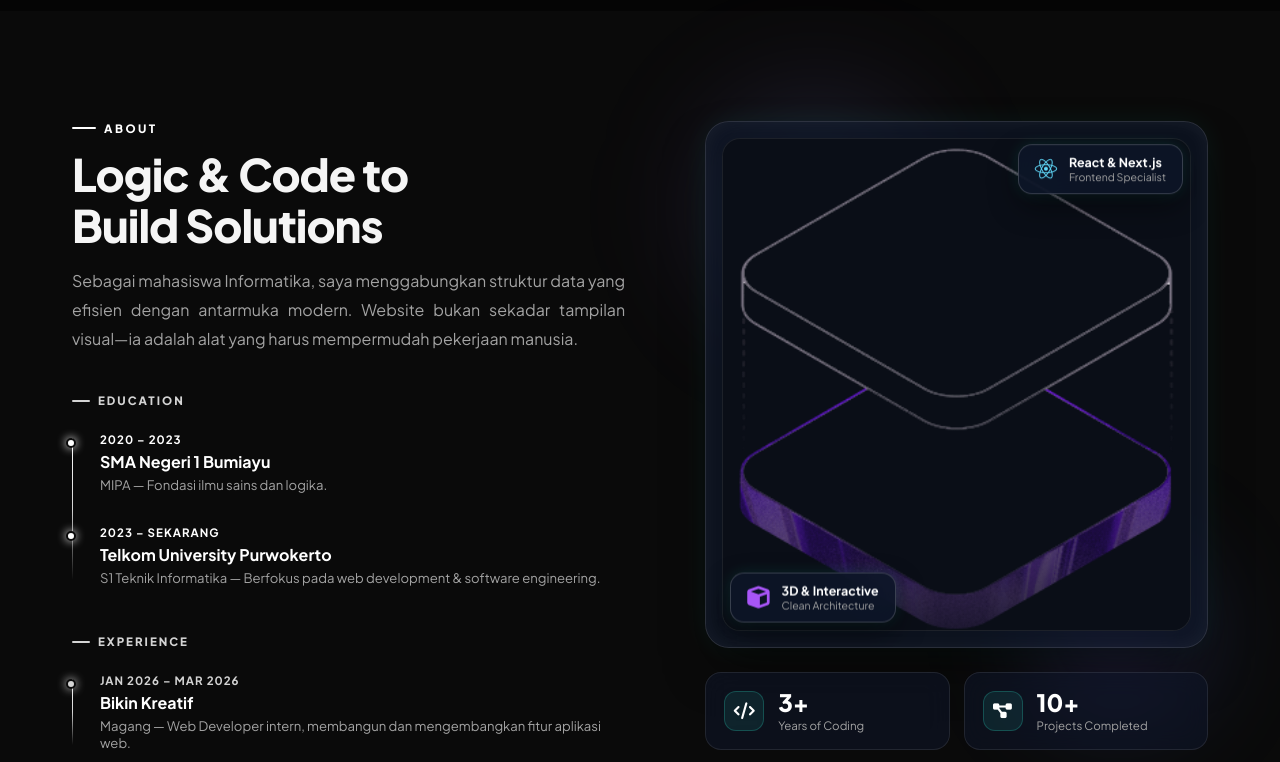
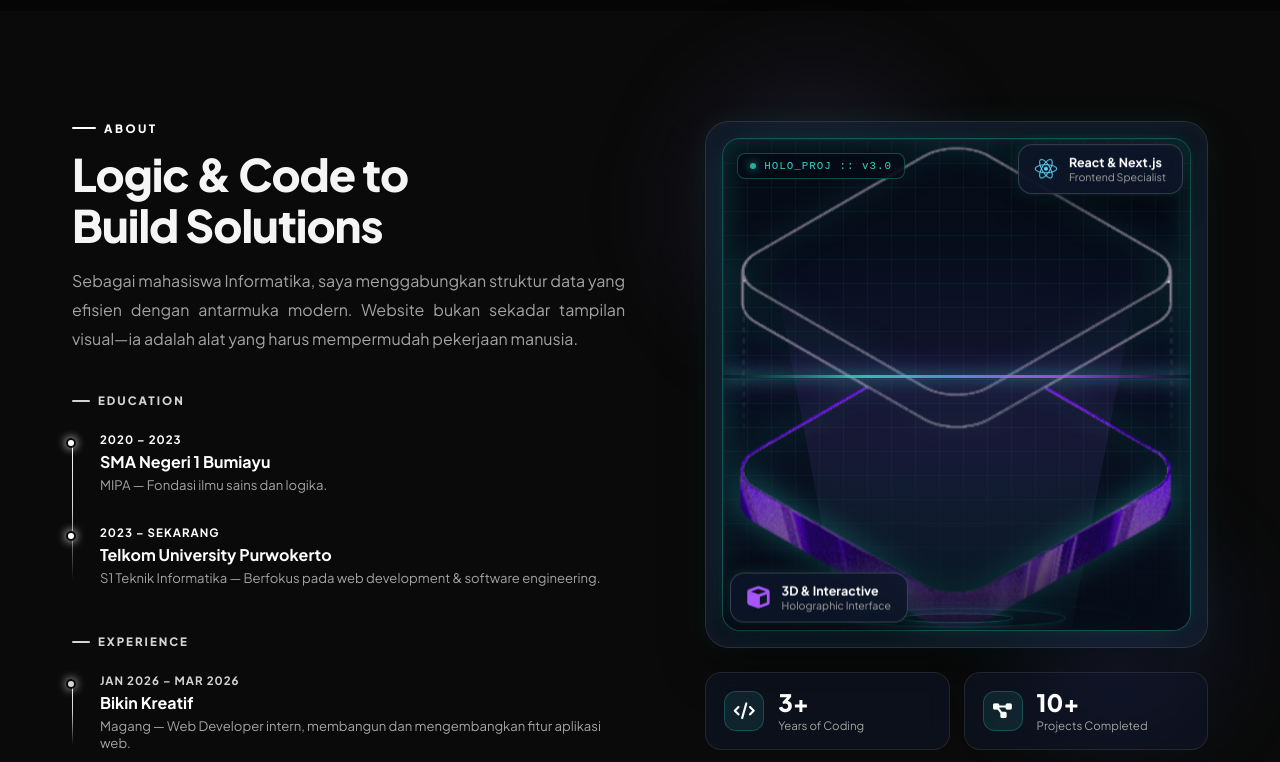
Before and after one commit to Ghilbranalf/Portfolio, a React (Vite) app: page / in a window 1280 px wide. Shown: the part 2260-3022 px from the top of the page. Built offline with nearby package versions, Linux system fonts and the light colour scheme.

Commit message:
feat: enhance 3D About card with futuristic Sci-Fi Hologram projection chamber, laser scanlines, and HUD status overlays

```diff
--- a/src/App.jsx
+++ b/src/App.jsx
@@ -621,10 +621,36 @@ function App() {
                           {/* Border Glow */}
                           <div className="card-border-glow"></div>
 
-                          {/* Main Image Layer */}
-                          <div className="about-img-wrap-3d">
-                              <img src={heroImg} alt="Ghilbran Alfaries Pryma" className="about-hero-img-3d" />
-                              <div className="about-img-overlay-3d"></div>
+                          {/* Holographic Projection Chamber Container */}
+                          <div className="about-img-wrap-3d hologram-chamber">
+                              {/* 3D Hologram Projection Beam & Grid */}
+                              <div className="holo-beam"></div>
+                              <div className="holo-grid-mesh"></div>
+
+                              {/* Sci-Fi HUD Status Overlays */}
+                              <div className="holo-hud top-left">
+                                  <span className="holo-status-dot"></span>
+                                  <span className="holo-hud-text">HOLO_PROJ :: v3.0</span>
+                              </div>
+                              <div className="holo-hud top-right">
+                                  <span className="holo-hud-tag">ONLINE</span>
+                              </div>
+
+                              {/* Main Holographic Image */}
+                              <div className="holo-image-wrap">
+                                  <img src={heroImg} alt="Ghilbran Alfaries Hologram" className="about-hero-img-3d holo-image" />
+                                  <div className="holo-glitch-overlay"></div>
+                              </div>
+
+                              {/* Projector Emitter Base Ring */}
+                              <div className="holo-emitter-base">
+                                  <div className="emitter-ring ring-1"></div>
+                                  <div className="emitter-ring ring-2"></div>
+                                  <div className="emitter-ring ring-3"></div>
+                              </div>
+
+                              {/* Vertical Laser Scanline */}
+                              <div className="holo-laser-line"></div>
                           </div>
 
                           {/* Floating 3D Depth Badges */}
@@ -640,12 +666,9 @@ function App() {
                               <i className="fas fa-cube" style={{ color: "#a855f7" }}></i>
                               <div>
                                   <strong>3D &amp; Interactive</strong>
-                                  <span>Clean Architecture</span>
+                                  <span>Holographic Interface</span>
                               </div>
                           </div>
-
-                          {/* Holographic scanline */}
-                          <div className="scanline-3d"></div>
                       </div>
 
                       {/* Upgraded 4 Fact Cards */}
--- a/src/index.css
+++ b/src/index.css
@@ -302,31 +302,189 @@ section { position: relative; z-index: 1; }
     box-shadow: inset 0 0 20px rgba(255, 255, 255, 0.05);
 }
 
-.about-img-wrap-3d {
+.hologram-chamber {
     position: relative;
     border-radius: 18px;
     overflow: hidden;
     transform: translateZ(25px);
-    border: 1px solid rgba(255, 255, 255, 0.08);
-    background: #0a0e17;
+    border: 1px solid rgba(45, 212, 191, 0.35);
+    background: radial-gradient(circle at 50% 100%, #0c182b 0%, #050a14 100%);
+    box-shadow: inset 0 0 35px rgba(45, 212, 191, 0.2), 0 0 30px rgba(45, 212, 191, 0.15);
 }
 
-.about-hero-img-3d {
+/* Projection Beam Cone */
+.holo-beam {
+    position: absolute;
+    bottom: -10%;
+    left: 5%;
+    right: 5%;
+    height: 90%;
+    background: linear-gradient(to top, rgba(45, 212, 191, 0.38) 0%, rgba(168, 85, 247, 0.18) 55%, transparent 100%);
+    clip-path: polygon(25% 100%, 75% 100%, 95% 0%, 5% 0%);
+    pointer-events: none;
+    z-index: 2;
+    animation: holoBeamPulse 3.5s ease-in-out infinite alternate;
+}
+
+@keyframes holoBeamPulse {
+    0% { opacity: 0.55; filter: brightness(1); }
+    100% { opacity: 0.95; filter: brightness(1.4); }
+}
+
+/* Perspective Cyber Grid Mesh */
+.holo-grid-mesh {
+    position: absolute;
+    inset: 0;
+    background-image:
+        linear-gradient(rgba(45, 212, 191, 0.12) 1px, transparent 1px),
+        linear-gradient(90deg, rgba(45, 212, 191, 0.12) 1px, transparent 1px);
+    background-size: 24px 24px;
+    pointer-events: none;
+    z-index: 1;
+    opacity: 0.45;
+}
+
+/* Sci-Fi HUD Status Labels */
+.holo-hud {
+    position: absolute;
+    z-index: 6;
+    display: flex;
+    align-items: center;
+    gap: 8px;
+    padding: 6px 12px;
+    background: rgba(5, 10, 20, 0.75);
+    backdrop-filter: blur(10px);
+    border: 1px solid rgba(45, 212, 191, 0.3);
+    border-radius: 8px;
+    font-family: monospace;
+    font-size: 0.68rem;
+    color: #2dd4bf;
+    letter-spacing: 1px;
+}
+
+.holo-hud.top-left {
+    top: 14px;
+    left: 14px;
+}
+
+.holo-hud.top-right {
+    top: 14px;
+    right: 14px;
+}
+
+.holo-status-dot {
+    width: 6px;
+    height: 6px;
+    background: #2dd4bf;
+    border-radius: 50%;
+    box-shadow: 0 0 8px #2dd4bf;
+    animation: blinkDot 1.2s infinite alternate;
+}
+
+@keyframes blinkDot {
+    0% { opacity: 0.3; }
+    100% { opacity: 1; }
+}
+
+.holo-hud-tag {
+    color: #a855f7;
+    font-weight: 700;
+}
+
+/* Main Hologram Image Wrap & Glow */
+.holo-image-wrap {
+    position: relative;
+    z-index: 3;
+    width: 100%;
+}
+
+.holo-image {
     width: 100%;
     display: block;
     border-radius: 18px;
-    transition: transform 0.5s ease;
+    mix-blend-mode: lighten;
+    filter: drop-shadow(0 0 15px rgba(45, 212, 191, 0.5)) contrast(1.15) brightness(1.1);
+    animation: holoFloat 4s ease-in-out infinite alternate, holoFlicker 9s infinite;
+    transition: transform 0.4s ease;
 }
 
-.about-card-3d:hover .about-hero-img-3d {
-    transform: scale(1.03);
+.about-card-3d:hover .holo-image {
+    transform: scale(1.04) translateY(-4px);
+    filter: drop-shadow(0 0 25px rgba(45, 212, 191, 0.75)) contrast(1.2) brightness(1.2);
 }
 
-.about-img-overlay-3d {
+@keyframes holoFloat {
+    0% { transform: translateY(0px); }
+    100% { transform: translateY(-7px); }
+}
+
+@keyframes holoFlicker {
+    0%, 100% { opacity: 1; }
+    49% { opacity: 1; }
+    50% { opacity: 0.83; }
+    51% { opacity: 1; }
+    88% { opacity: 1; }
+    89% { opacity: 0.86; }
+    90% { opacity: 1; }
+}
+
+.holo-glitch-overlay {
     position: absolute;
     inset: 0;
-    background: linear-gradient(to bottom, transparent 40%, rgba(10, 14, 23, 0.85) 100%);
+    background: linear-gradient(to bottom, transparent 60%, rgba(5, 10, 20, 0.9) 100%);
     pointer-events: none;
+}
+
+/* Projector Base Emitter Rings */
+.holo-emitter-base {
+    position: absolute;
+    bottom: -5px;
+    left: 50%;
+    transform: translateX(-50%);
+    width: 75%;
+    height: 35px;
+    pointer-events: none;
+    z-index: 4;
+    display: flex;
+    align-items: center;
+    justify-content: center;
+}
+
+.emitter-ring {
+    position: absolute;
+    border-radius: 50%;
+    border: 1px solid rgba(45, 212, 191, 0.5);
+    box-shadow: 0 0 12px rgba(45, 212, 191, 0.4);
+    animation: ringExpand 3s linear infinite;
+}
+
+.emitter-ring.ring-1 { width: 40%; height: 12px; animation-delay: 0s; }
+.emitter-ring.ring-2 { width: 65%; height: 20px; animation-delay: -1s; }
+.emitter-ring.ring-3 { width: 90%; height: 28px; animation-delay: -2s; }
+
+@keyframes ringExpand {
+    0% { opacity: 0.8; transform: scale(0.7); }
+    100% { opacity: 0; transform: scale(1.15); }
+}
+
+/* Scanning Laser Bar */
+.holo-laser-line {
+    position: absolute;
+    top: -15%;
+    left: 0;
+    right: 0;
+    height: 3px;
+    background: linear-gradient(90deg, transparent, #2dd4bf 30%, #a855f7 70%, transparent);
+    box-shadow: 0 0 15px #2dd4bf, 0 0 30px #a855f7;
+    z-index: 5;
+    pointer-events: none;
+    opacity: 0.9;
+    animation: holoLaser 4.5s linear infinite;
+}
+
+@keyframes holoLaser {
+    0% { top: -15%; }
+    100% { top: 115%; }
 }
 
 /* Floating 3D Depth Badges */
```
